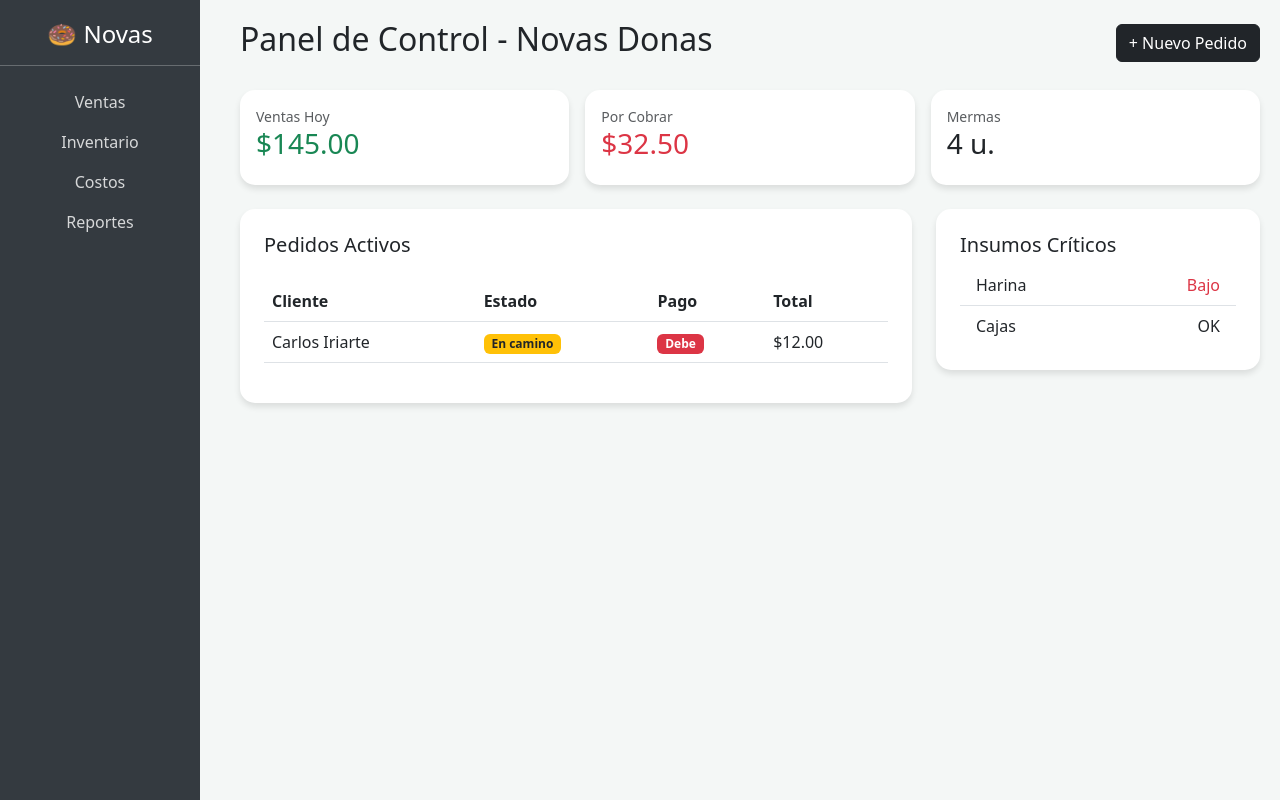
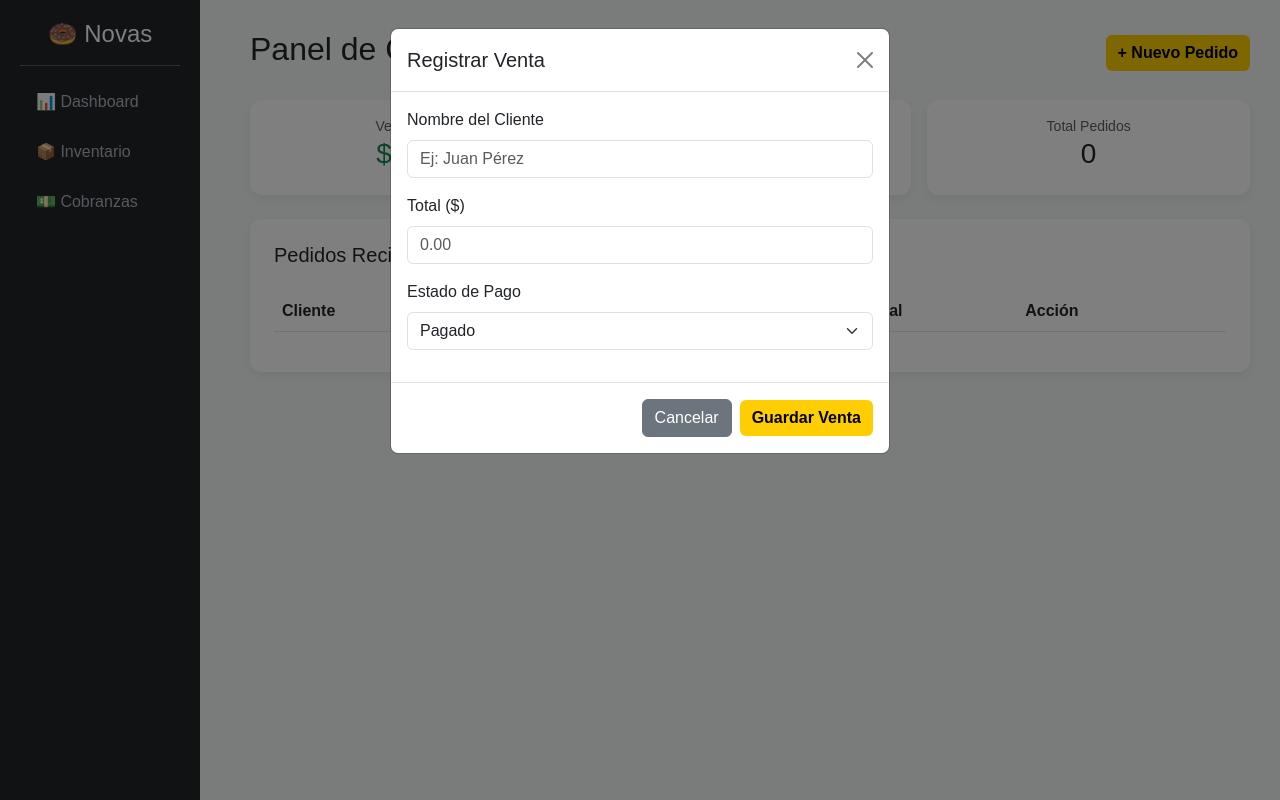
Before and after one commit to carlosiriarte021222-gif/Novas-Donas, a plain HTML site: page index.html in a window 1280 px wide. Both pictures are taken after a click on the button "+ Nuevo Pedido". Drawn offline with nearby package versions, Linux system fonts and the light colour scheme.

Commit message:
Update index.html

```diff
--- a/index.html
+++ b/index.html
@@ -3,58 +3,59 @@
 <head>
     <meta charset="UTF-8">
     <meta name="viewport" content="width=device-width, initial-scale=1.0">
-    <title>Novas Donas - Gestión</title>
+    <title>Novas Donas - Sistema Real</title>
     <link href="https://cdn.jsdelivr.net/npm/bootstrap@5.3.0/dist/css/bootstrap.min.css" rel="stylesheet">
-    <script src="https://cdn.jsdelivr.net/npm/chart.js"></script>
     <style>
-        body { background-color: #f4f7f6; }
-        .sidebar { height: 100vh; background: #343a40; color: white; position: fixed; width: 200px; padding-top: 20px; }
-        .main { margin-left: 220px; padding: 20px; }
-        .card { border: none; border-radius: 15px; box-shadow: 0 4px 6px rgba(0,0,0,0.1); }
-        .nav-link { color: white; opacity: 0.8; }
-        .nav-link:hover { opacity: 1; color: #ffce00; }
+        body { background-color: #f4f7f6; font-family: sans-serif; }
+        .sidebar { height: 100vh; background: #212529; color: white; position: fixed; width: 200px; padding: 20px; }
+        .main { margin-left: 220px; padding: 30px; }
+        .card { border: none; border-radius: 12px; box-shadow: 0 4px 8px rgba(0,0,0,0.05); transition: 0.3s; }
+        .nav-link { color: #adb5bd; margin-bottom: 10px; }
+        .nav-link:hover { color: #ffce00; }
+        .btn-warning { background-color: #ffce00; border: none; font-weight: bold; }
     </style>
 </head>
 <body>
-    <div class="sidebar d-none d-md-block text-center">
-        <h4>🍩 Novas</h4>
+
+    <div class="sidebar">
+        <h4 class="text-center">🍩 Novas</h4>
         <hr>
         <nav class="nav flex-column">
-            <a class="nav-link" href="#">Ventas</a>
-            <a class="nav-link" href="#">Inventario</a>
-            <a class="nav-link" href="#">Costos</a>
-            <a class="nav-link" href="#">Reportes</a>
+            <a class="nav-link" href="#">📊 Dashboard</a>
+            <a class="nav-link" href="#">📦 Inventario</a>
+            <a class="nav-link" href="#">💵 Cobranzas</a>
         </nav>
     </div>
+
     <div class="main">
         <div class="d-flex justify-content-between align-items-center mb-4">
-            <h2>Panel de Control - Novas Donas</h2>
-            <button class="btn btn-dark">+ Nuevo Pedido</button>
+            <h2>Panel de Control</h2>
+            <button class="btn btn-warning" onclick="abrirModal()">+ Nuevo Pedido</button>
         </div>
-        <div class="row g-3">
+
+        <div class="row g-3 mb-4">
             <div class="col-md-4">
-                <div class="card p-3 bg-white">
+                <div class="card p-3 text-center">
                     <small class="text-muted">Ventas Hoy</small>
-                    <h3 class="text-success">$145.00</h3>
+                    <h3 class="text-success" id="statVentas">$0.00</h3>
                 </div>
             </div>
             <div class="col-md-4">
-                <div class="card p-3 bg-white">
+                <div class="card p-3 text-center">
                     <small class="text-muted">Por Cobrar</small>
-                    <h3 class="text-danger">$32.50</h3>
+                    <h3 class="text-danger" id="statDeuda">$0.00</h3>
                 </div>
             </div>
             <div class="col-md-4">
-                <div class="card p-3 bg-white">
-                    <small class="text-muted">Mermas</small>
-                    <h3>4 u.</h3>
+                <div class="card p-3 text-center">
+                    <small class="text-muted">Total Pedidos</small>
+                    <h3 id="statTotal">0</h3>
                 </div>
             </div>
         </div>
-        <div class="row mt-4">
-            <div class="col-md-8">
+
         <div class="card p-4">
-                    <h5>Pedidos Activos</h5>
+            <h5>Pedidos Recientes</h5>
             <table class="table mt-3">
                 <thead>
                     <tr>
@@ -62,29 +63,103 @@
                         <th>Estado</th>
                         <th>Pago</th>
                         <th>Total</th>
+                        <th>Acción</th>
                     </tr>
                 </thead>
-                        <tbody>
-                            <tr>
-                                <td>Carlos Iriarte</td>
-                                <td><span class="badge bg-warning text-dark">En camino</span></td>
-                                <td><span class="badge bg-danger">Debe</span></td>
-                                <td>$12.00</td>
-                            </tr>
-                        </tbody>
+                <tbody id="listaVentas"></tbody>
             </table>
         </div>
     </div>
-            <div class="col-md-4">
-                <div class="card p-4">
-                    <h5>Insumos Críticos</h5>
-                    <ul class="list-group list-group-flush">
-                        <li class="list-group-item d-flex justify-content-between">Harina <span class="text-danger">Bajo</span></li>
-                        <li class="list-group-item d-flex justify-content-between">Cajas <span>OK</span></li>
-                    </ul>
+
+    <div class="modal fade" id="modalPedido" tabindex="-1" aria-hidden="true">
+        <div class="modal-dialog">
+            <div class="modal-content">
+                <div class="modal-header">
+                    <h5 class="modal-title">Registrar Venta</h5>
+                    <button type="button" class="btn-close" data-bs-dismiss="modal" aria-label="Close"></button>
+                </div>
+                <div class="modal-body">
+                    <div class="mb-3">
+                        <label class="form-label">Nombre del Cliente</label>
+                        <input type="text" id="nombre" class="form-control" placeholder="Ej: Juan Pérez">
+                    </div>
+                    <div class="mb-3">
+                        <label class="form-label">Total ($)</label>
+                        <input type="number" id="monto" class="form-control" placeholder="0.00">
+                    </div>
+                    <div class="mb-3">
+                        <label class="form-label">Estado de Pago</label>
+                        <select id="pago" class="form-select">
+                            <option value="Pagado">Pagado</option>
+                            <option value="Debe">Debe</option>
+                        </select>
+                    </div>
+                </div>
+                <div class="modal-footer">
+                    <button type="button" class="btn btn-secondary" data-bs-dismiss="modal">Cancelar</button>
+                    <button type="button" class="btn btn-warning" onclick="guardarPedido()">Guardar Venta</button>
                 </div>
             </div>
         </div>
     </div>
+
+    <script src="https://cdn.jsdelivr.net/npm/bootstrap@5.3.0/dist/js/bootstrap.bundle.min.js"></script>
+    <script>
+        let ventas = JSON.parse(localStorage.getItem('ventas_donas')) || [];
+        const modal = new bootstrap.Modal(document.getElementById('modalPedido'));
+
+        function abrirModal() { modal.show(); }
+
+        function guardarPedido() {
+            const nombre = document.getElementById('nombre').value;
+            const monto = parseFloat(document.getElementById('monto').value);
+            const pago = document.getElementById('pago').value;
+
+            if(!nombre || !monto) return alert("Por favor llena los campos");
+
+            const nuevoPedido = { nombre, monto, pago, id: Date.now() };
+            ventas.push(nuevoPedido);
+            localStorage.setItem('ventas_donas', JSON.stringify(ventas));
+
+            document.getElementById('nombre').value = "";
+            document.getElementById('monto').value = "";
+            modal.hide();
+            renderizar();
+        }
+
+        function borrar(id) {
+            ventas = ventas.filter(v => v.id !== id);
+            localStorage.setItem('ventas_donas', JSON.stringify(ventas));
+            renderizar();
+        }
+
+        function renderizar() {
+            const lista = document.getElementById('listaVentas');
+            lista.innerHTML = "";
+            let totalV = 0;
+            let totalD = 0;
+
+            ventas.forEach(v => {
+                totalV += v.monto;
+                if(v.pago === "Debe") totalD += v.monto;
+
+                lista.innerHTML += `
+                    <tr>
+                        <td>${v.nombre}</td>
+                        <td><span class="badge bg-info">En preparación</span></td>
+                        <td><span class="badge ${v.pago === 'Pagado' ? 'bg-success' : 'bg-danger'}">${v.pago}</span></td>
+                        <td>$${v.monto.toFixed(2)}</td>
+                        <td><button class="btn btn-sm btn-outline-danger" onclick="borrar(${v.id})">x</button></td>
+                    </tr>
+                `;
+            });
+
+            document.getElementById('statVentas').innerText = `$${totalV.toFixed(2)}`;
+            document.getElementById('statDeuda').innerText = `$${totalD.toFixed(2)}`;
+            document.getElementById('statTotal').innerText = ventas.length;
+        }
+
+        renderizar(); // Carga inicial
+    </script>
 </body>
 </html>
```
Lines whose indentation alone changed are shown as unchanged.
